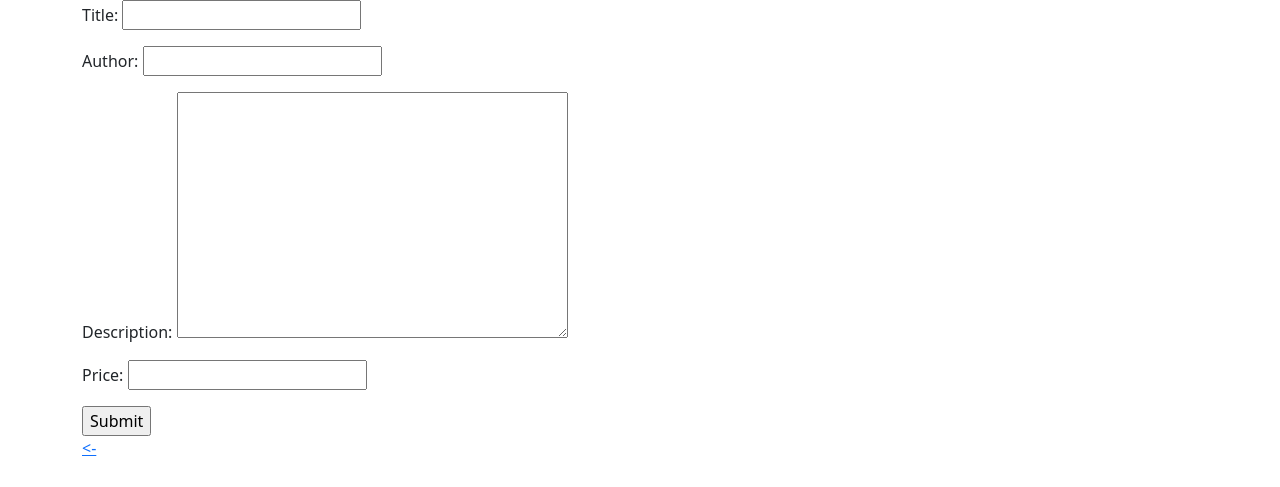
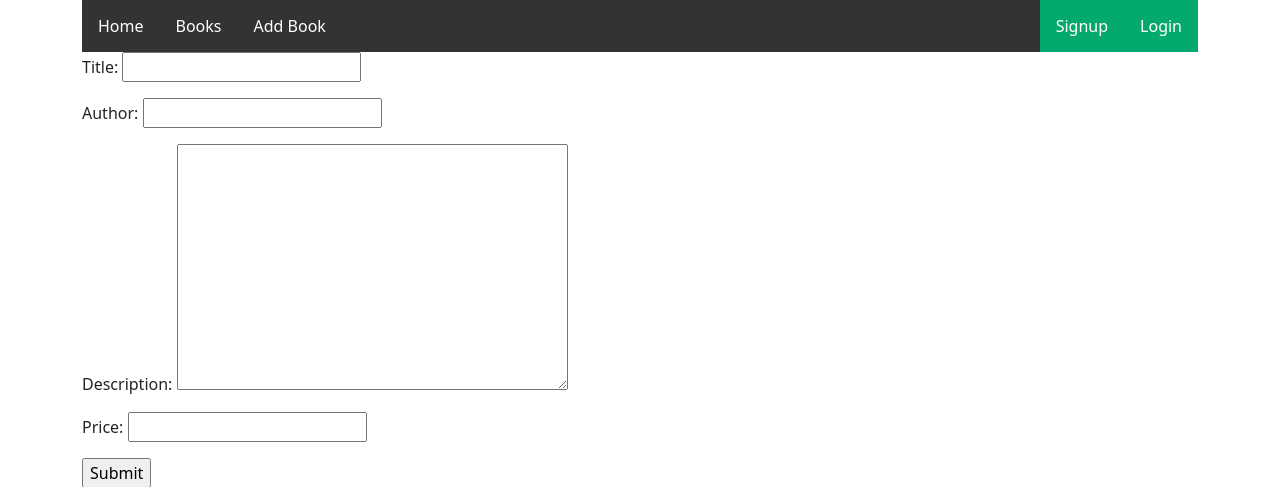
Before and after one commit to muhammad-saleh-hamidi/Book_Store, a Django app: page /book/creat/ in a window 1280 px wide. Shown: the top 487 px of the page. Run offline with Django 4.2, Linux system fonts and the light colour scheme.

Commit message:
add menu

```diff
--- a/templates/_base.html
+++ b/templates/_base.html
@@ -7,9 +7,45 @@
     <meta http-equiv="X-UA-Compatible" content="ie=edge">
 <link href="https://cdn.jsdelivr.net/npm/bootstrap@5.3.0-alpha1/dist/css/bootstrap.min.css" rel="stylesheet" integrity="sha384-GLhlTQ8iRABdZLl6O3oVMWSktQOp6b7In1Zl3/Jr59b6EGGoI1aFkw7cmDA6j6gD" crossorigin="anonymous">
     <title>{% block page_title %}{% endblock %}</title>
+<style>
+ul {
+  list-style-type: none;
+  margin: 0;
+  padding: 0;
+  overflow: hidden;
+  background-color: #333;
+}
+
+li {
+  float: left;
+}
+
+li a {
+  display: block;
+  color: white;
+  text-align: center;
+  padding: 14px 16px;
+  text-decoration: none;
+}
+
+li a:hover:not(.active) {
+  background-color: #111;
+}
+
+.active {
+  background-color: #04AA6D;
+}
+</style>
 </head>
 <body>
 <div class="container ">
+<ul>
+  <li><a href="{% url 'home' %}">Home</a></li>
+  <li><a href="{% url 'book_list' %}">Books</a></li>
+  <li><a href="{% url 'book_create' %}">Add Book</a></li>
+  <li style="float:right"><a class="active" href="{% url 'login' %}">Login</a></li>
+  <li style="float:right"><a class="active" href="{% url 'signup' %}">Signup</a></li>
+</ul>
 
 {% block content %}
 
```
